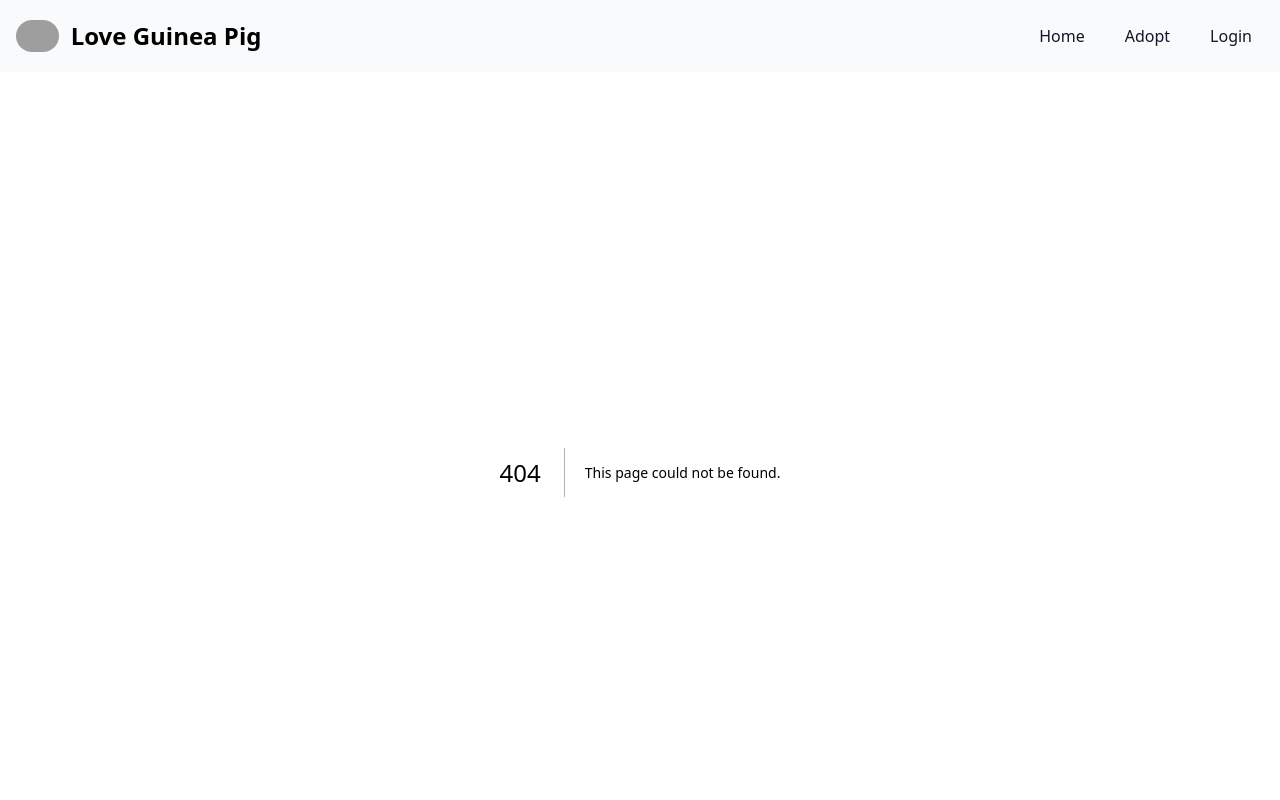
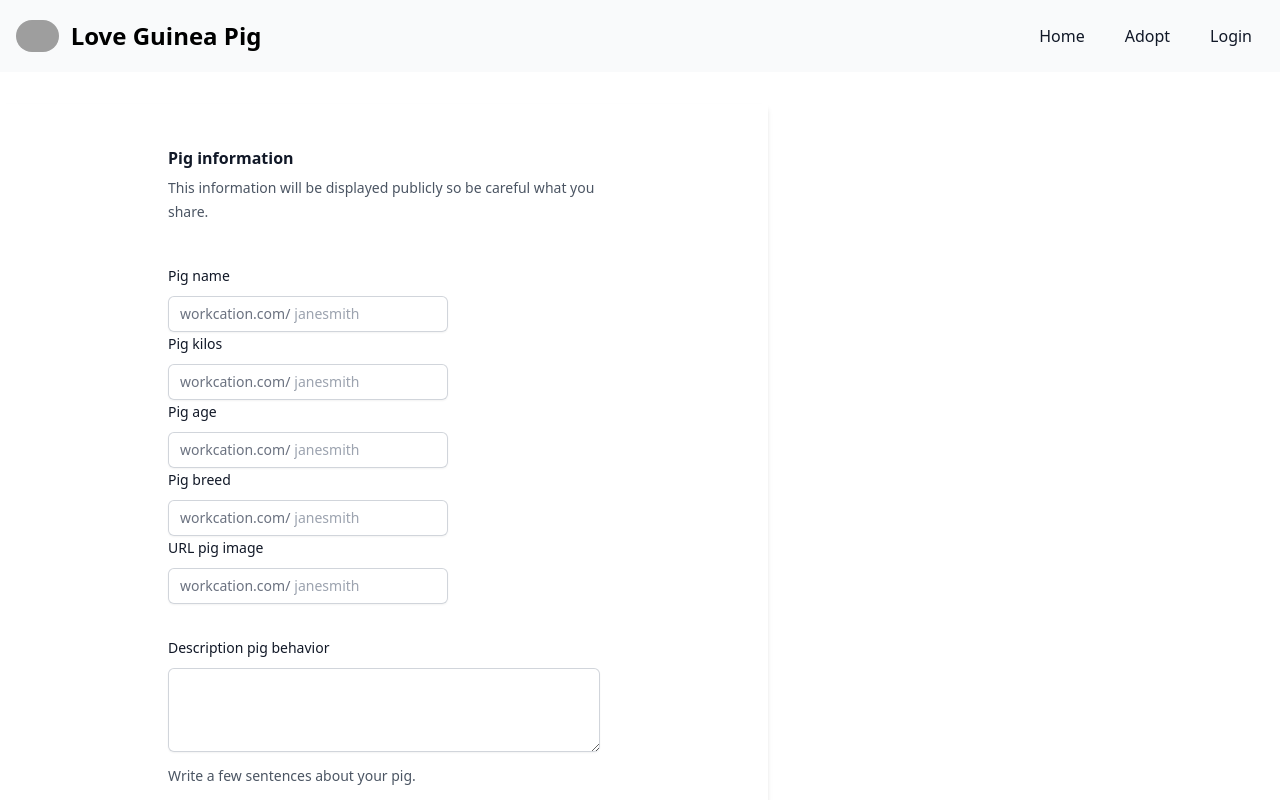
Before and after one commit to BarcaGiuseppe/guinea-pigs-adoption-app, a Next.js app: page /add-pig in a window 1280 px wide. Before the commit this address had no page. Shown: the top 800 px of the page. Built offline with nearby package versions, Linux system fonts and the light colour scheme; grey boxes are pictures that could not be loaded.

Commit message:
feat(components):added addPig route

```diff
--- a/src/components/Form.tsx
+++ b/src/components/Form.tsx
@@ -51,7 +51,7 @@ export default function Form() {
     console.log(formDataUser);
   };
 
-  if (route == `list-requests`) {
+  if (route == `add-pig`) {
     return (
       <div className="max-w-3xl bg-white shadow-md overflow-hidden mt-8 flex justify-center">
         <div className="w-3/4 h-80vh flex justify-center items-center">
@@ -204,7 +204,6 @@ export default function Form() {
                         onChange={handleChange}
                         rows={3}
                         className="block w-full rounded-md border-0 py-1.5 text-gray-900 shadow-sm ring-1 ring-inset ring-gray-300 placeholder:text-gray-400 focus:ring-2 focus:ring-inset focus:ring-indigo-600 sm:text-sm sm:leading-6"
-                        defaultValue={""}
                       />
                     </div>
                     <p className="mt-3 text-sm leading-6 text-gray-600">
--- /dev/null
+++ b/src/pages/add-pig/index.tsx
@@ -0,0 +1,5 @@
+import Form from "@/components/Form";
+
+export default function GuineaList() {
+  return <Form></Form>;
+}
```
